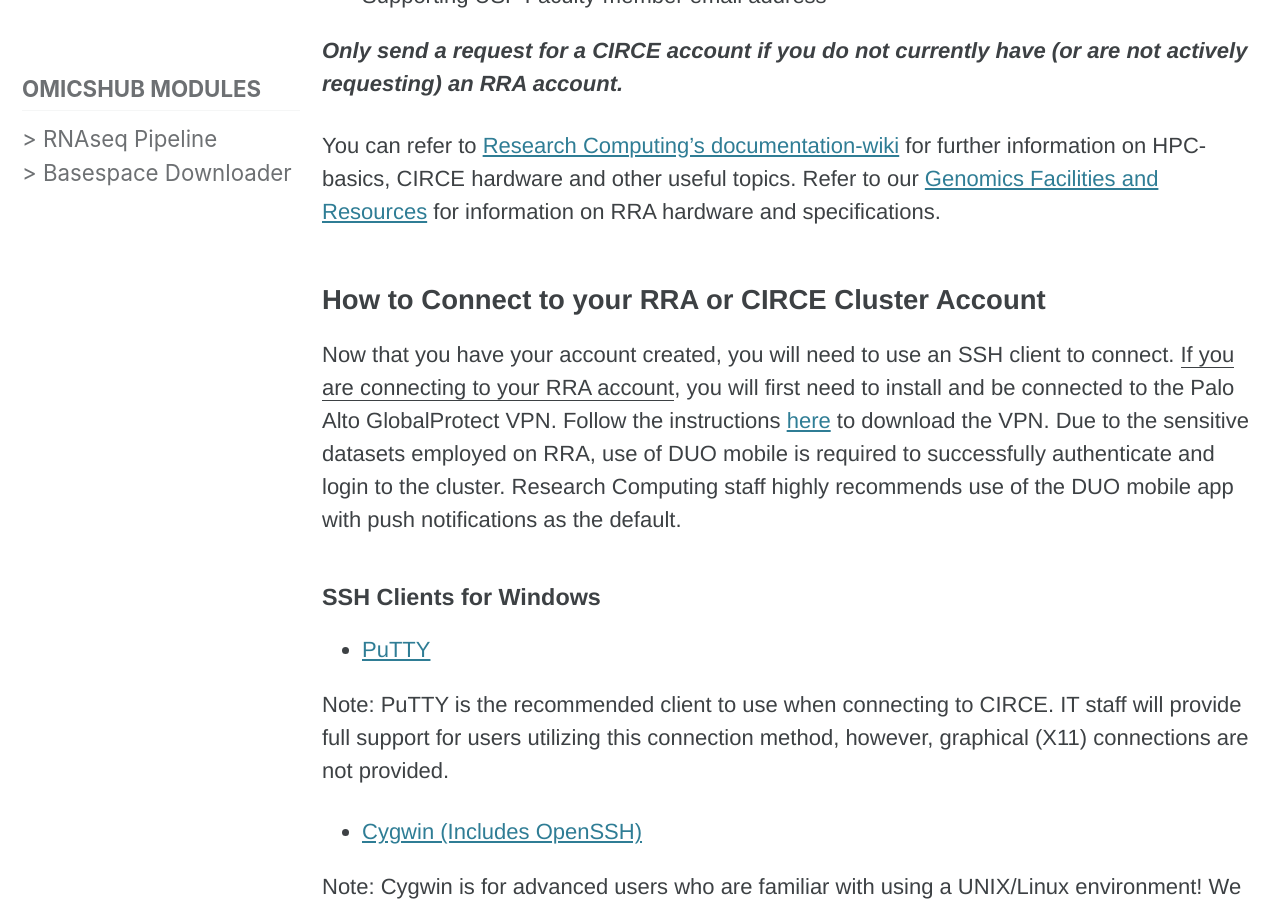
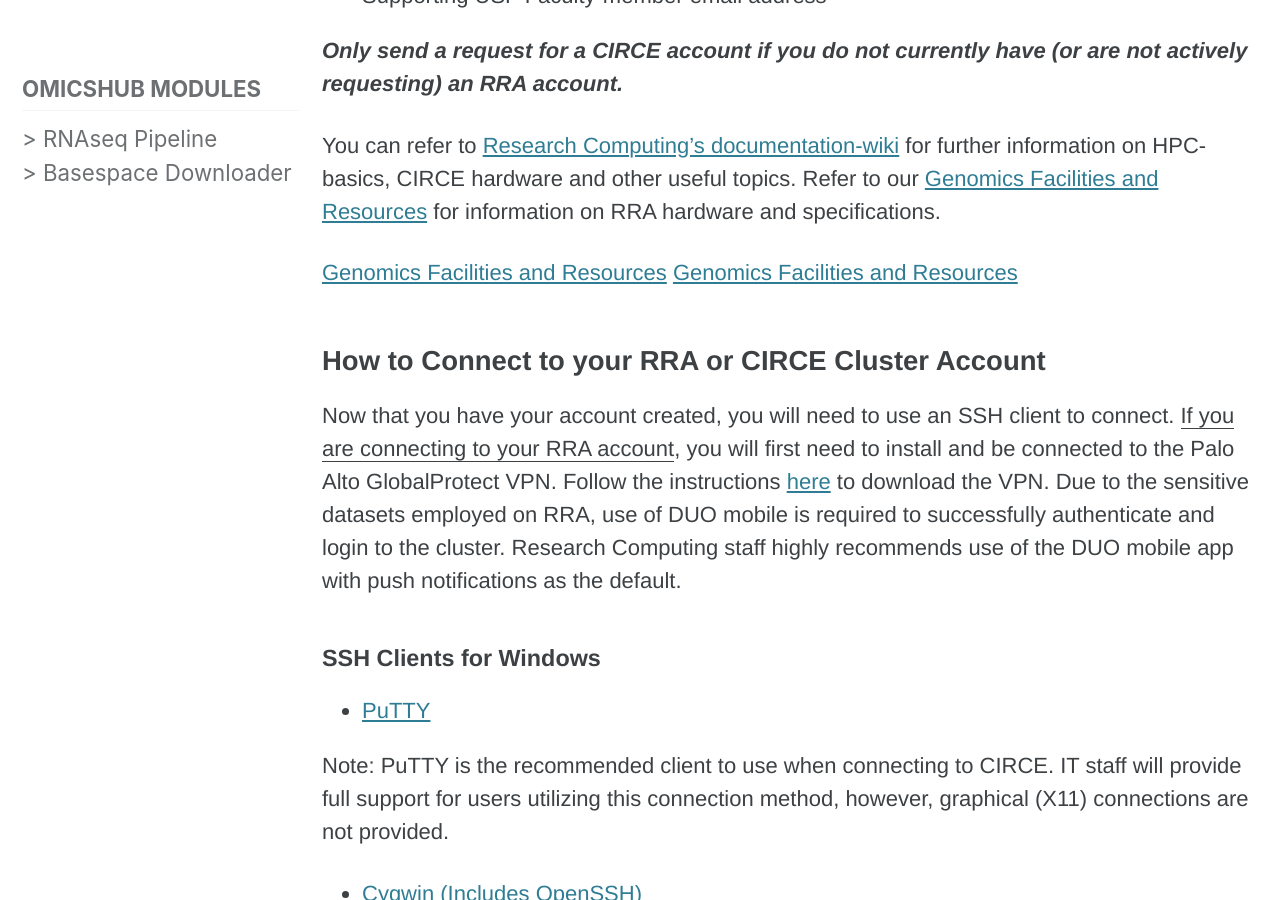
Before and after one commit to usfomicshub/usfomicshub.github.io, a Jekyll site: the page built from Cluster_Computing/index.md, in a window 1280 px wide and 900 px high, scrolled down 2685 px. Built offline with Jekyll 4.4.1, drawn with Linux system fonts in a browser that asks for light colours; cached includes are drawn as plain includes.

Commit message:
more troubleshooting fr relative links

```diff
--- a/Cluster_Computing/index.md
+++ b/Cluster_Computing/index.md
@@ -68,7 +68,10 @@
 
 _**Only send a request for a CIRCE account if you do not currently have (or are not actively requesting) an RRA account.**_
 
-You can refer to [Research Computing's documentation-wiki](https://wiki.rc.usf.edu/index.php/Main_Page) for further information on HPC-basics, CIRCE hardware and other useful topics. Refer to our [Genomics Facilities and Resources](/Cluster_Computing/FacilitiesResources/) for information on RRA hardware and specifications.
+You can refer to [Research Computing's documentation-wiki](https://wiki.rc.usf.edu/index.php/Main_Page) for further information on HPC-basics, CIRCE hardware and other useful topics. Refer to our [Genomics Facilities and Resources](Cluster_Computing/FacilitiesResources/) for information on RRA hardware and specifications.
+
+[Genomics Facilities and Resources](/Cluster_Computing/FacilitiesResources/index.md)
+[Genomics Facilities and Resources](Cluster_Computing/FacilitiesResources/index.md)
 
 ## How to Connect to your RRA or CIRCE Cluster Account
 
```
